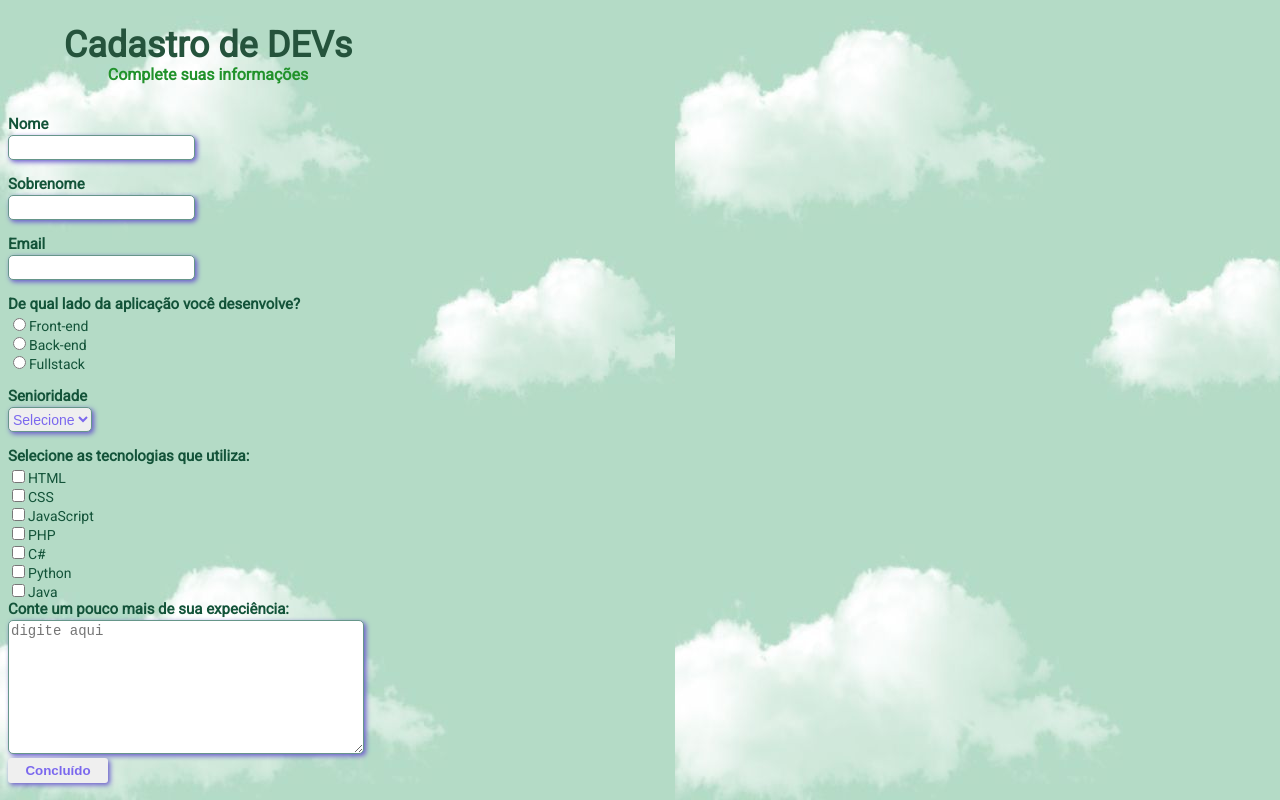
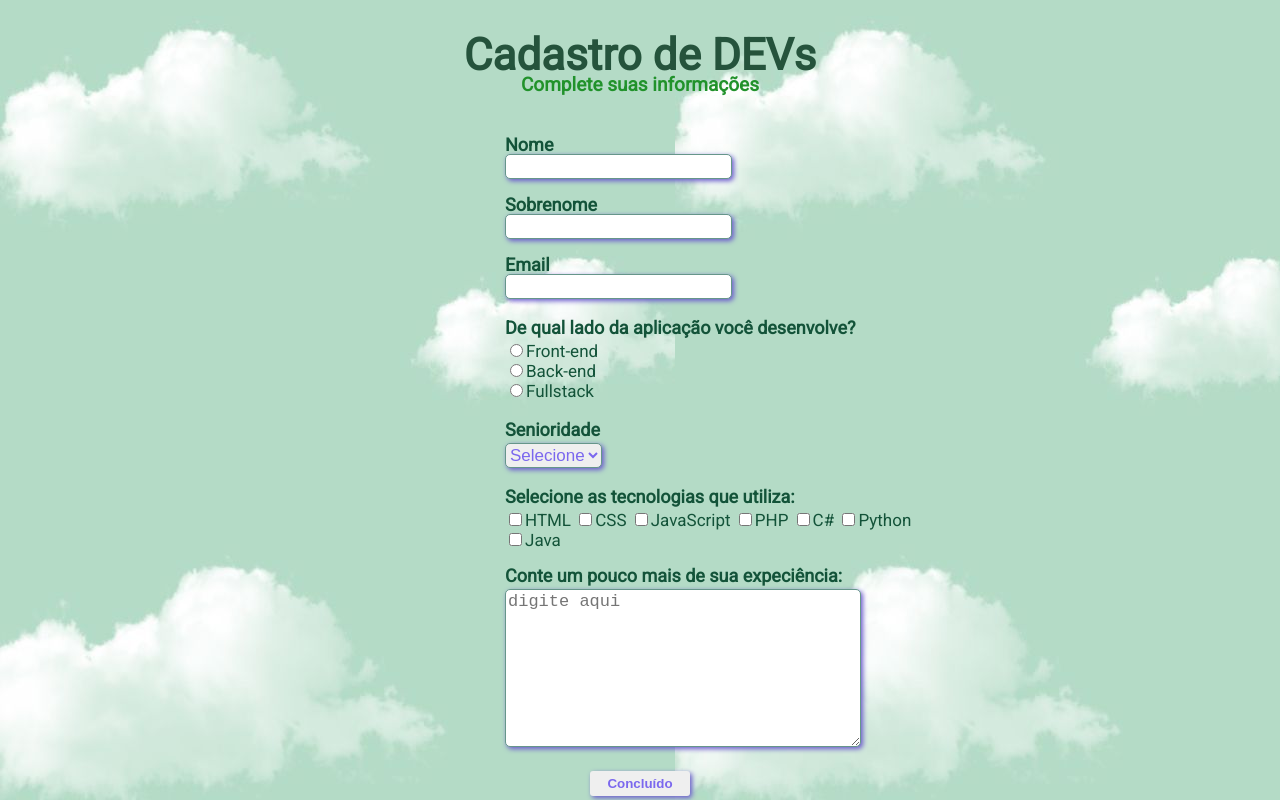
Before and after one commit to nayara9/Clone--CadastroDevs, a plain HTML site: page index.html in a window 1280 px wide. Drawn offline with Linux system fonts and the light colour scheme.

Commit message:
3 version respnsividade

```diff
--- a/index.html
+++ b/index.html
@@ -16,7 +16,6 @@
 <body>
     <form>
         <header>
-
             <div class="textTittle"><h1>Cadastro de DEVs</h1></div>
             <div class="textSub"><p>Complete suas informações</p></div>
         </header>
@@ -72,7 +71,6 @@
                     id="tArea"
                     name="tArea"
                     rows="8"
-                    cols="45"
                     placeholder="digite aqui"
                 ></textarea></div>
             </div>
@@ -80,6 +78,5 @@
             <div class="boxBottom"><input type="submit" value="Concluído"/></div>
         </main>
     </form>
-
 </body>
 </html>
--- a/style.css
+++ b/style.css
@@ -2,13 +2,11 @@ html {
     font-family: "Roboto", sans-serif;
     padding: 0px;
     margin: 0px;
+}
 
-}
 body{
     background-image: url("/imagem/ceu.jpg") ;
     width: 400px;
-
-
 }
 
 .textTittle {
@@ -19,7 +17,6 @@ body{
 }
 
 .textSub {
-
     font-size: 16px;
     font-weight: bold;
     color:#21922b;
@@ -35,7 +32,6 @@ body{
 
 .textQuestions {
     padding-top: 15px;
-    display: inline-block;
 }
 
 .containerApp, .containerLevel, .containerTec {
@@ -43,14 +39,12 @@ body{
     color:#135339;
 }
 
-
 .boxQuestions input, .boxLevel select, .boxText textarea {
     color:#7B68EE;
     font-size: 14px;
     border: 1px solid #66968a;
     border-radius: 5px;
     box-shadow: 2px 2px 5px #6a5acd;
-
 }
 
 .boxQuestions input {
@@ -73,5 +67,112 @@ body{
     border: none;
     border-radius: 3px;
     box-shadow: 2px 2px 5px #6a5acd;
+}
+
+.containerTec {
+    padding-bottom: 15px;
+    padding-top: 15px;
+}
+
+.boxBottom {
+    padding-top: 20px;
+    text-align: center;
+}
+
+.containerQuestions, .containerApp, .boxLevel, .containerTec, .boxText {
+    margin-left: 11px;
+}
+
+.textApp, .textLevel, .textTec, .box {
+    margin-left: 11px;
+}
+/* Mobile-first */
+
+/* Telas minimas de 480px */
+@media screen and ( min-width: 480px) {
+    body {
+        margin:auto;
+    }
+
+    .tec {
+        display: inline-block;
+    }
 
 }
+/* Telas minimas de 780px */
+@media screen and ( min-width: 780px) {
+    body {
+        margin:auto;
+
+
+    }
+
+    .tec {
+        display: inline-block;
+    }
+
+.textTittle{
+    font-size: 22px;
+}
+.textSub {
+    font-size: 19px;
+}
+.textQuestions, .textApp, .textLevel, .textTec, .box {
+    font-size: 18px;
+}
+.containerApp, .containerLevel, .containerTec {
+    font-size: 17px;
+}
+.boxQuestions input, .boxLevel select, .boxText textarea {
+    font-size: 17px;
+}
+.boxText, .containerQuestions, .containerApp, .boxLevel, .containerTec, .boxText {
+    padding-top: 4px;
+}
+.tec {
+    display: inline-block;
+}
+}
+
+/* Telas minimas de 1080px */
+
+@media screen and ( min-width: 1080px) {
+    body {
+        margin:auto;
+        width: 50%;
+
+    }
+
+    .tec {
+        display: inline-block;
+    }
+
+.textTittle{
+    font-size: 22px;
+}
+.textSub {
+    font-size: 19px;
+}
+.textQuestions, .textApp, .textLevel, .textTec, .box {
+    font-size: 18px;
+}
+.containerApp, .containerLevel, .containerTec {
+    font-size: 17px;
+}
+.boxQuestions input, .boxLevel select, .boxText textarea {
+    font-size: 17px;
+}
+.boxText, .containerQuestions, .containerApp, .boxLevel, .containerTec, .boxText {
+    padding-top: 4px;
+}
+.tec {
+    display: inline-block;
+}
+.containerQuestions, .containerApp, .boxLevel, .containerTec, .boxText {
+    margin-left: 185px;
+}
+
+.textApp, .textLevel, .textTec, .box {
+    margin-left:185px;
+}
+}
```
